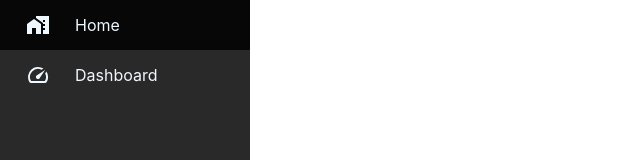
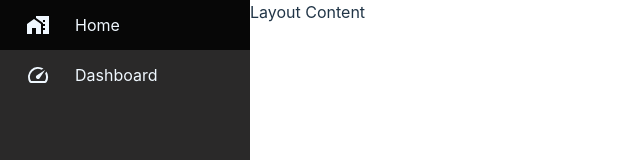
Before and after one commit to RahulAnandh/react_app, a React (Vite) app: page / in a window 1280 px wide. Shown: the top 160 px of the page, without its empty margins (0-640 px from the left). Built offline with nearby package versions, Linux system fonts and the light colour scheme.

Commit message:
nav bar and page content

```diff
--- a/src/App.tsx
+++ b/src/App.tsx
@@ -1,10 +1,8 @@
-import { useState } from "react";
 import LoginIndex from "./components/login";
 import LayoutIndex from "./components/layout";
 
 function App() {
-  const [isLogin, setIsLogin] = useState(true);
-
+  const isLogin = true;
   return <>{isLogin ? <LayoutIndex /> : <LoginIndex />}</>;
 }
 export default App;
--- a/src/components/layout/index.css
+++ b/src/components/layout/index.css
@@ -1,3 +1,6 @@
+.layout_view {
+  display: flex;
+}
 .nav_bar {
   width: 250px;
   background-color: rgb(42, 41, 41);
--- a/src/components/layout/index.tsx
+++ b/src/components/layout/index.tsx
@@ -1,12 +1,16 @@
 import "./index.css";
 import NavBar from "./nav_bar";
+import LayoutContent from "./layout_content";
 const LayoutIndex = () => {
   return (
-    <>
+    <div className="layout_view">
       <div className="nav_bar">
         <NavBar />
       </div>
-    </>
+      <div className="content">
+        <LayoutContent />
+      </div>
+    </div>
   );
 };
 
--- a/src/components/layout/layout_content.tsx
+++ b/src/components/layout/layout_content.tsx
@@ -1 +1,8 @@
-const LayoutContent = () => {};
+const LayoutContent = () => {
+  return (
+    <>
+      <div className="">Layout Content</div>
+    </>
+  );
+};
+export default LayoutContent;
--- a/src/components/layout/nav_bar.css
+++ b/src/components/layout/nav_bar.css
@@ -22,3 +22,6 @@ ul {
 .list_row #list_title {
   flex: 70%;
 }
+.nav_bar {
+  color: brown;
+}
```
Also changed, not shown: vite.config.ts (+4 -3 lines), 2 other files (tests, documents, lock files or other folders).
